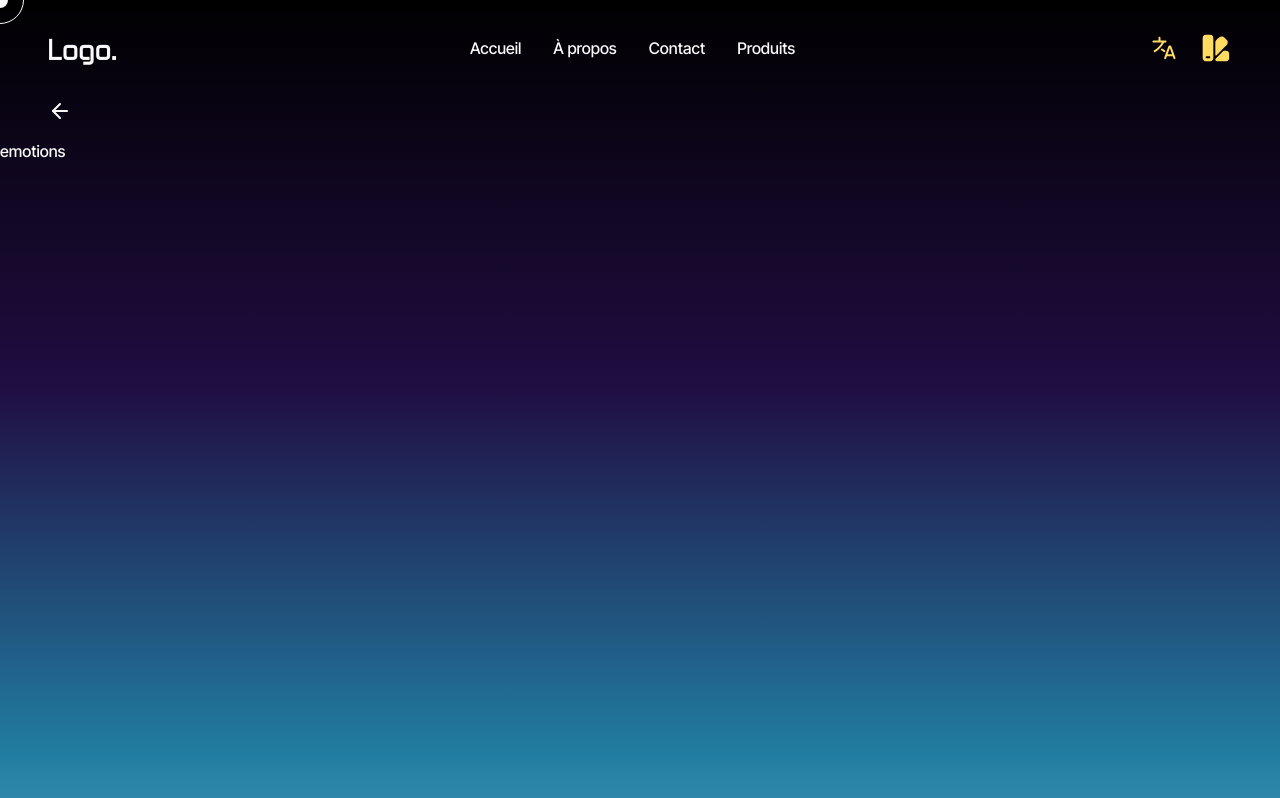
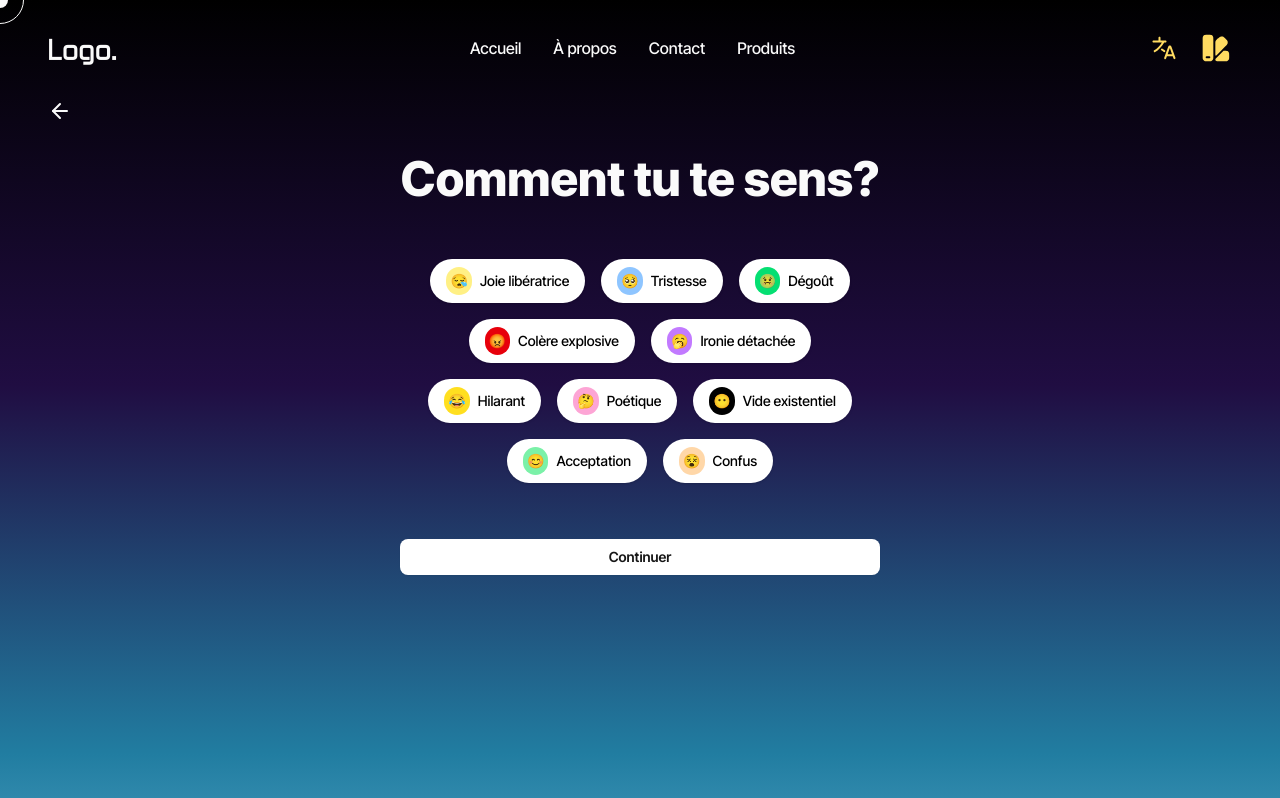
Before and after one commit to KiritoEM/Webcup2025.front, a React (Vite) app: page /guide/emotions in a window 1280 px wide. Built offline with nearby package versions, Linux system fonts and the light colour scheme.

Commit message:
feat(guide): add page emotions

```diff
--- /dev/null
+++ b/src/features/(client)/guide/EmotionTags.tsx
@@ -0,0 +1,43 @@
+import React from "react";
+
+const emotions = [
+    { label: "Joie libératrice", emoji: "😪", color: "bg-yellow-200" },
+    { label: "Tristesse", emoji: "🥺", color: "bg-blue-300" },
+    { label: "Dégoût", emoji: "🤢", color: "bg-green-400" },
+    { label: "Colère explosive", emoji: "😡", color: "bg-red-600 text-white" },
+    {
+        label: "Ironie détachée",
+        emoji: "🥱",
+        color: "bg-purple-400 text-white",
+    },
+    { label: "Hilarant", emoji: "😂", color: "bg-yellow-300" },
+    { label: "Poétique", emoji: "🤔", color: "bg-pink-300" },
+    { label: "Vide existentiel", emoji: "😶", color: "bg-black text-white" },
+    { label: "Acceptation", emoji: "😊", color: "bg-green-300" },
+    { label: "Confus", emoji: "😵", color: "bg-orange-200" },
+];
+
+const EmotionTag: React.FC<{ label: string; emoji: string; color: string }> = ({
+    label,
+    emoji,
+    color,
+}) => (
+    <div
+        className={`flex items-center space-x-2 rounded-full bg-white px-4 py-2 text-sm font-medium text-black shadow `}
+    >
+        <span className={`rounded-full p-1 ${color}`}>{emoji}</span>
+        <span>{label}</span>
+    </div>
+);
+
+const EmotionTags: React.FC = () => {
+    return (
+        <form className="flex flex-wrap justify-center gap-4 p-4">
+            {emotions.map((emotion) => (
+                <EmotionTag key={emotion.label} {...emotion} />
+            ))}
+        </form>
+    );
+};
+
+export default EmotionTags;
--- /dev/null
+++ b/src/pages/(client)/guide/emotions/index.tsx
@@ -0,0 +1,17 @@
+import { Button } from "@/components/ui/button";
+import EmotionTags from "@/features/(client)/guide/EmotionTags";
+import { JSX } from "react";
+
+const Emotions = (): JSX.Element => {
+    return (
+        <section className="mx-auto mt-4 max-w-lg space-y-10 p-4 text-center">
+            <h1 className="text-5xl font-bold">Comment tu te sens?</h1>
+            <EmotionTags />
+            <Button className="mb-10 w-full bg-black hover:bg-black dark:bg-white">
+                Continuer
+            </Button>
+        </section>
+    );
+};
+
+export default Emotions;
--- a/src/pages/router.tsx
+++ b/src/pages/router.tsx
@@ -2,6 +2,7 @@ import { createBrowserRouter } from "react-router-dom";
 import Home from "./(client)/home/index";
 import ClientLayout from "@/components/layouts/ClientLayout";
 import Guide from "./(client)/guide";
+import Emotions from "./(client)/guide/emotions";
 
 const router = createBrowserRouter([
     {
@@ -21,7 +22,7 @@ const router = createBrowserRouter([
                     },
                     {
                         path: "emotions",
-                        element: <div>emotions</div>,
+                        element: <Emotions />,
                     },
                     {
                         path: "chat",
```
